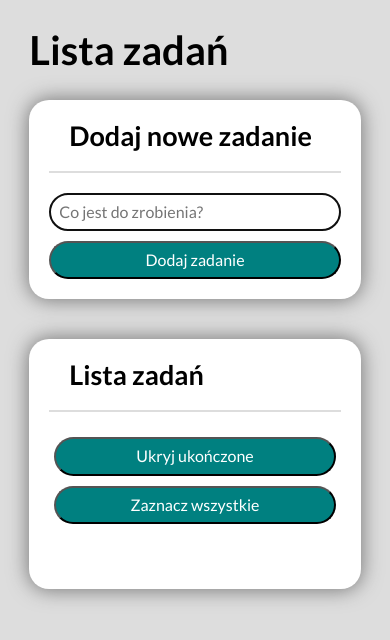
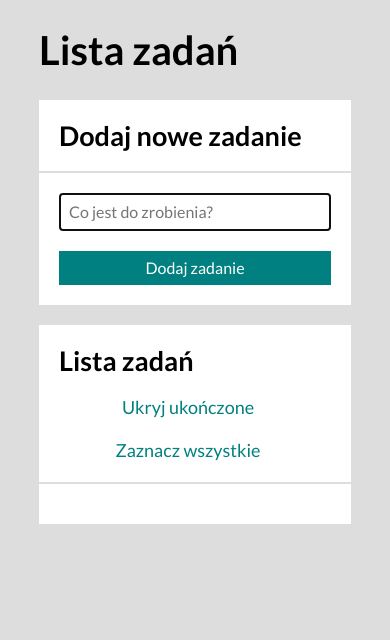
Before and after one commit to xtherexuu/simple-task-list, a plain HTML site: page index.html in a window 390 px wide. Drawn offline with nearby package versions, Linux system fonts and the light colour scheme.

Commit message:
All visual corrections done

```diff
--- a/css/list.css
+++ b/css/list.css
@@ -1,14 +1,19 @@
+.section__list {
+    margin-top: 20px;
+    list-style-type: none;
+    padding: 0;
+}
+
 .list__item {
     display: grid;
-    grid-template-columns: 50px 1fr 50px;
+    grid-template-columns: 70px 1fr 70px;
     align-items: center;
     margin-bottom: 20px;
-    padding: 0 0 20px 20px;
+    padding: 0 0 20px 0px;
     border-bottom: solid #ddd 2px;
 }
 
 .list__button {
-    margin-right: 20px;
     padding: 5px;
     height: 30px;
 }
@@ -18,12 +23,14 @@
 }
 
 .list__button--toggleDoneTask {
+    margin: 0 20px;
     background-color: green;
     color: white;
     border: none;
 }
 
 .list__button--removeTask {
+    margin: 0 20px;
     background-color: red;
     color: white;
     border: none;
--- a/css/main.css
+++ b/css/main.css
@@ -12,6 +12,6 @@ html, ::after, ::before {
 }
 
 .wrapper {
-    max-width: 85%;
+    max-width: 80%;
     margin: 0 auto;
 }
--- a/css/sections.css
+++ b/css/sections.css
@@ -1,9 +1,7 @@
 .section {
     background-color: white;
-    box-shadow: 0 0 20px 1px #777;
-    border-radius: 20px;
-    padding: 0 20px 20px;
-    margin-bottom: 40px;
+    padding: 0 0 20px;
+    margin-bottom: 20px;
 }
 
 .section__heading {
@@ -13,62 +11,125 @@
     border-bottom: solid #ddd 2px;
 }
 
+.addTaskContainer {
+    display: grid;
+    grid-template-columns: 1fr auto;
+}
+
+@media (max-width: 800px) {
+    .addTaskContainer {
+        grid-template-columns: 1fr;
+    }
+}
+
 .section__input {
-    width: 80%;
     padding: 8px;
-    border-radius: 20px;
-    margin-right: 20px;
+    margin-left: 20px;
     border: solid 2px #ddd;
 }
 
-@media (max-width: 888px) {
+@media (max-width: 800px) {
     .section__input {
-        width: 100%;
-        margin-bottom: 10px;
+        margin-right: 20px;
     }
 }
 
+
 .section__button {
-    width: calc(20% - 24px);
     padding: 8px;
+    margin-right: 20px;
+    margin-left: 20px;
     background-color: teal;
     color: white;
-    border-radius: 20px;
+    border: none;
+    transition: 1s;
 }
 
-@media (max-width: 888px) {
+.section__button:hover {
+    transform: scale(1.1);
+    background-color: hsl(180, 100%, 40%);
+}
+
+@media (max-width: 800px) {
     .section__button {
-        width: 100%;
+        margin: 20px 20px 0 20px;
+    }
+
+    .section__button:hover {
+        transform: scale(1.05);
     }
 }
 
 .section__button:hover {
-   cursor: pointer;
+    cursor: pointer;
+}
+
+
+/* next section */
+
+.taskListHeaderContainer {
+    display: grid;
+    grid-template-areas: "h2 x hidingButton checkingAllButton";
+    grid-template-columns: auto 1fr auto auto;
+    border-bottom: 2px solid #ddd;
+}
+
+@media (max-width: 800px) {
+    .taskListHeaderContainer {
+        grid-template-columns: 1fr;
+        grid-template-areas: none;
+    }
+}
+
+.section__heading--borderBottomRemoved {
+    margin: 0;
+    border: none;
+    display: inline-block;
+    /* grid-area: h2; */
 }
 
 .section__list {
-    margin-top: 40px;
+    margin-top: 20px;
     list-style-type: none;
-    padding: 0;
 }
 
-.helpButtons {
-    display: grid;
-    grid-template-columns: 1fr 1fr;
+.div__helpButton {
+    background-color: transparent;
+    border: none;
+    color: teal;
+    padding-right: 20px;
+    font-size: 18px;
+    transition: 1s;
 }
 
-@media (max-width: 470px) {
-    .helpButtons {
-        grid-template-columns: 1fr;
+.div__helpButton:hover {
+    color: hsl(180, 100%, 40%);
+}
+
+@media (max-width: 800px) {
+    .div__helpButton {
+        margin-bottom: 20px;
     }
 }
 
-.div__helpButton {
-    background-color: teal;
-    padding: 8px;
-    color: white;
-    margin: 5px;
-    border-radius: 20px;
+.div__helpButton--toggleVisibility {
+    grid-area: hidingButton;
+}
+
+@media (max-width: 800px) {
+    .div__helpButton--toggleVisibility {
+        grid-area: unset;
+    }
+}
+
+.div__helpButton--toggleDonekAll {
+    grid-area: checkingAllButton;
+}
+
+@media (max-width: 800px) {
+    .div__helpButton--toggleDonekAll {
+        grid-area: unset;
+    }
 }
 
 .div__helpButton:hover {
--- a/index.html
+++ b/index.html
@@ -31,15 +31,17 @@
             <section class="section">
                 <h2 class="section__heading">Dodaj nowe zadanie</h2>
                 <form class="section__form js-form">
-                    <input class="section__input js-newTask" placeholder="Co jest do zrobienia?" autofocus/>
-                    <button class="section__button">Dodaj zadanie</button>
+                    <div class="addTaskContainer">
+                        <input class="section__input js-newTask" placeholder="Co jest do zrobienia?" autofocus />
+                        <button class="section__button">Dodaj zadanie</button>
+                    </div>
                 </form>
             </section>
             <section class="section">
-                <h2 class="section__heading">Lista zadań</h2>
-                <div class="helpButtons">
-                    <button class="div__helpButton js-toggleDoneTasksVisibility">Ukryj ukończone</button>
-                    <button class="div__helpButton js-toggleDoneAllTasks">Zaznacz wszystkie</button>
+                <div class="taskListHeaderContainer">
+                    <h2 class="section__heading section__heading--borderBottomRemoved">Lista zadań</h2>
+                    <button class="div__helpButton div__helpButton--toggleVisibility js-toggleDoneTasksVisibility">Ukryj ukończone</button>
+                    <button class="div__helpButton div__helpButton--toggleDonekAll js-toggleDoneAllTasks">Zaznacz wszystkie</button>
                 </div>
                 <ul class="section__list js-tasks"></ul>
             </section>
```
